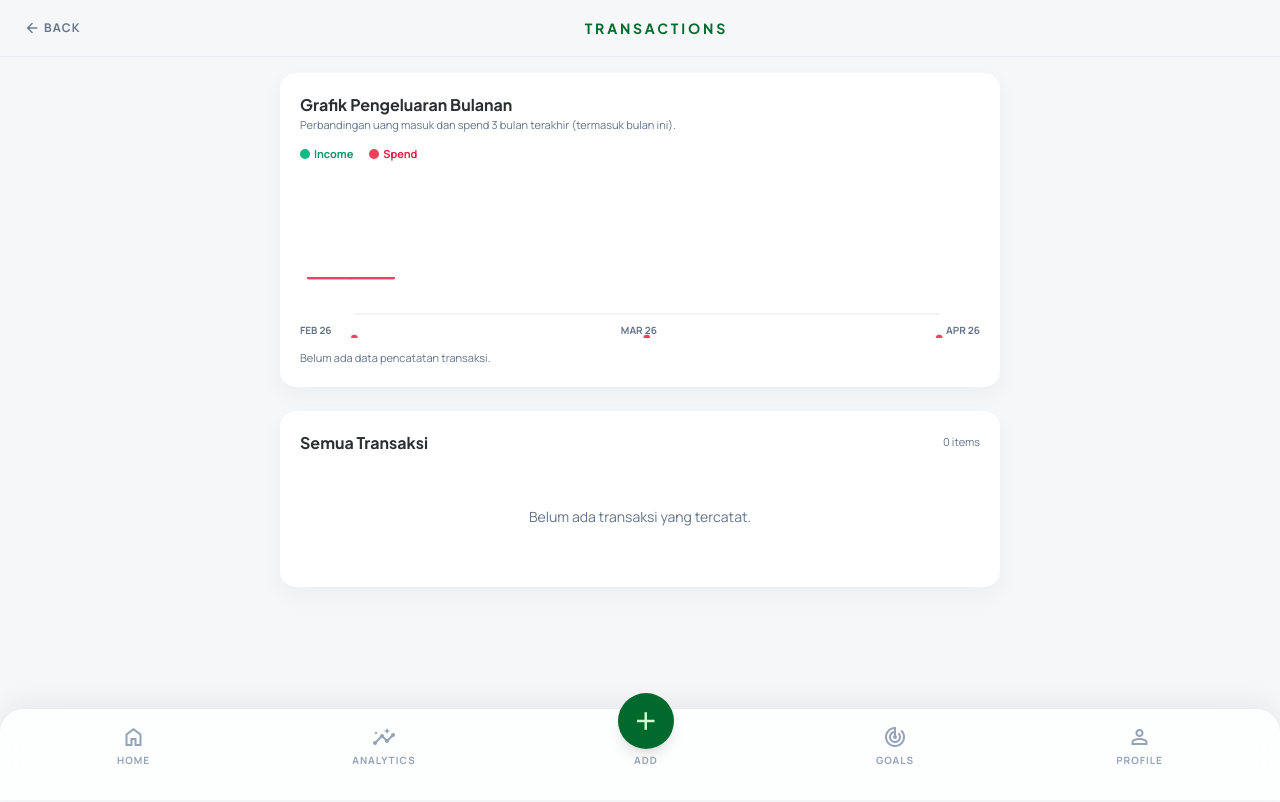
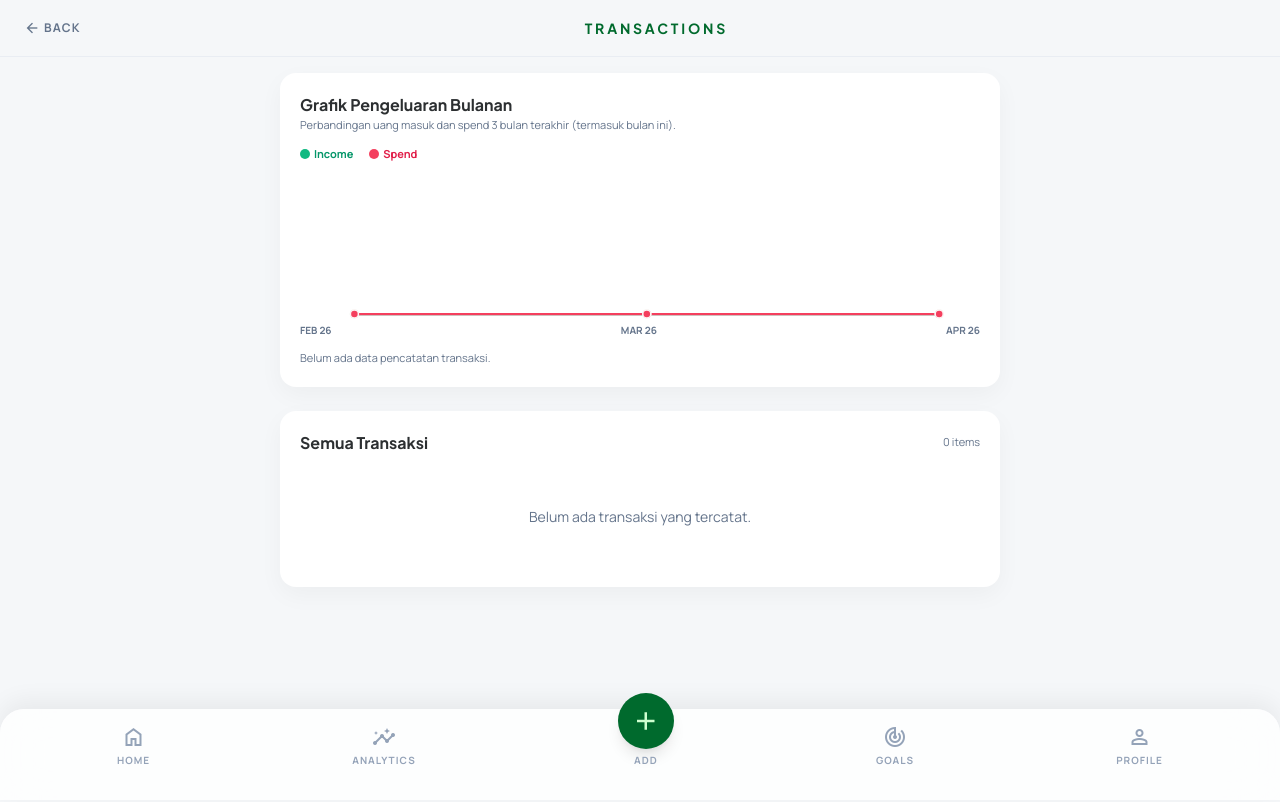
Before and after one commit to Fadilraflians/Apps-Duitflow, a React (Vite) app: page /transactions in a window 1280 px wide. Shown: the top 802 px of the page. Built offline with nearby package versions, Linux system fonts and the light colour scheme.

Commit message:
fix(ui): apply percentage SVG line drawing to Transactions screen to prevent floating lines

```diff
--- a/src/screens/Transactions.jsx
+++ b/src/screens/Transactions.jsx
@@ -110,13 +110,15 @@ export default function Transactions() {
                 const x1 = xAt(idx - 1, monthlySeries.length);
                 const x2 = xAt(idx, monthlySeries.length);
                 const yScale = maxMonthly || 1;
-                const y1 = 100 - (prev.income / yScale) * 75;
-                const y2 = 100 - (m.income / yScale) * 75;
+                const y1 = 85 - (prev.income / yScale) * 75;
+                const y2 = 85 - (m.income / yScale) * 75;
                 return (
-                  <polyline
+                  <line
                     key={`income-${m.key}`}
-                    points={`${x1} ${y1}, ${x2} ${y2}`}
-                    fill="none"
+                    x1={`${x1}%`}
+                    y1={`${y1}%`}
+                    x2={`${x2}%`}
+                    y2={`${y2}%`}
                     stroke="#10b981"
                     strokeWidth="2.25"
                     strokeLinecap="round"
@@ -129,13 +131,15 @@ export default function Transactions() {
                 const x1 = xAt(idx - 1, monthlySeries.length);
                 const x2 = xAt(idx, monthlySeries.length);
                 const yScale = maxMonthly || 1;
-                const y1 = 100 - (prev.spend / yScale) * 75;
-                const y2 = 100 - (m.spend / yScale) * 75;
+                const y1 = 85 - (prev.spend / yScale) * 75;
+                const y2 = 85 - (m.spend / yScale) * 75;
                 return (
-                  <polyline
+                  <line
                     key={`spend-${m.key}`}
-                    points={`${x1} ${y1}, ${x2} ${y2}`}
-                    fill="none"
+                    x1={`${x1}%`}
+                    y1={`${y1}%`}
+                    x2={`${x2}%`}
+                    y2={`${y2}%`}
                     stroke="#f43f5e"
                     strokeWidth="2.25"
                     strokeLinecap="round"
@@ -145,8 +149,8 @@ export default function Transactions() {
               {monthlySeries.map((m, idx) => {
                 const x = xAt(idx, monthlySeries.length);
                 const yScale = maxMonthly || 1;
-                const yIncome = 100 - (m.income / yScale) * 75;
-                const ySpend = 100 - (m.spend / yScale) * 75;
+                const yIncome = 85 - (m.income / yScale) * 75;
+                const ySpend = 85 - (m.spend / yScale) * 75;
                 return (
                   <g key={`m-dot-${m.key}`}>
                     <circle
```
